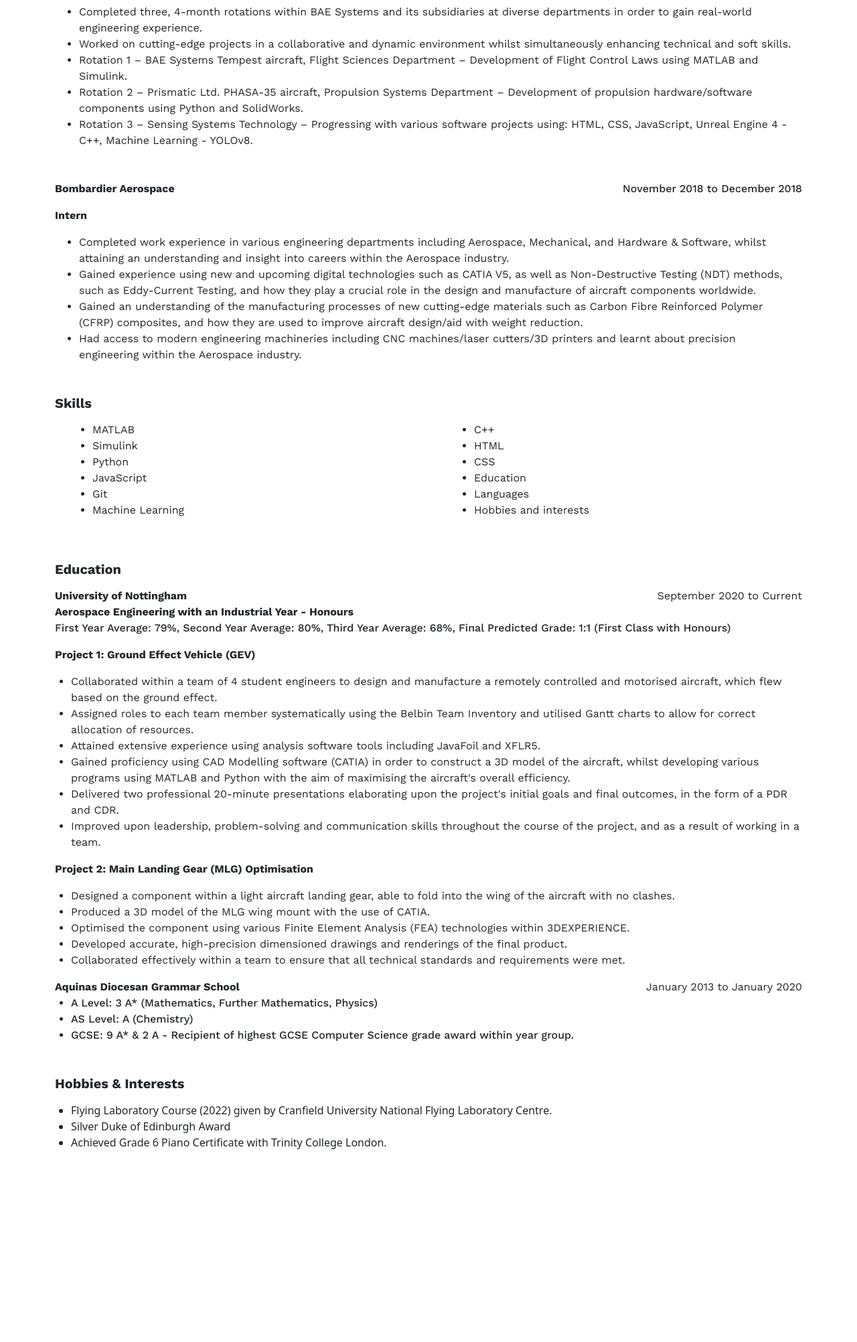
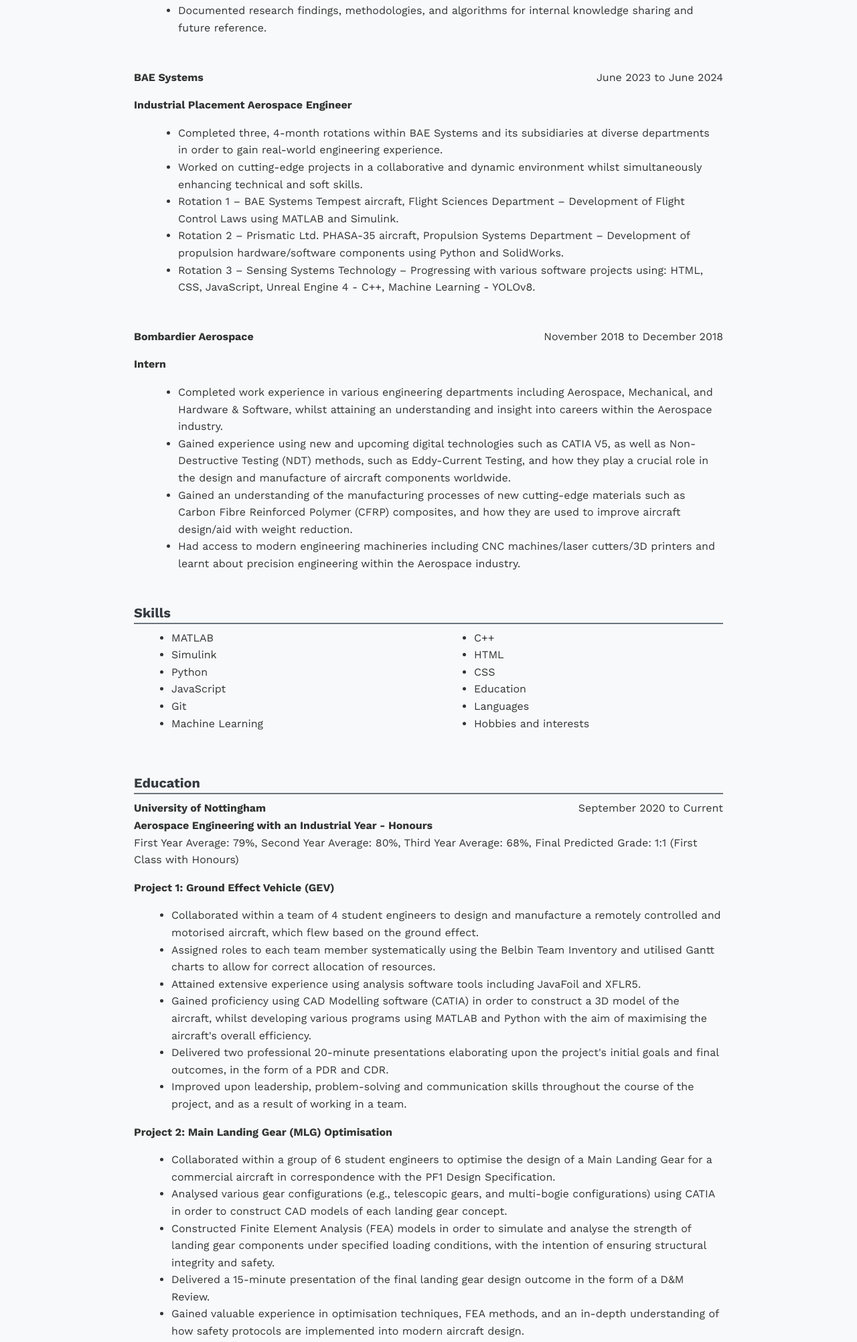
Before and after one commit to sandygeorge0703/sandhra-george-portfolio, a plain HTML site: page cv.html in a window 1280 px wide. Shown: the part 716-2720 px from the top of the page at 67% size. Before the commit the page ends 2450 px from the top, so only its background shows below. Drawn offline with nearby package versions, Linux system fonts and the light colour scheme.

Commit message:
CV updates.

```diff
--- /dev/null
+++ b/css/stylecv.css
@@ -0,0 +1,41 @@
+/* General styles */
+body {
+  font-family: 'Work Sans', sans-serif;
+  color: #333;
+  line-height: 1.6;
+  background-color: #f8f9fa;
+}
+
+.container {
+  max-width: 900px;
+  padding-left: 10px;
+  padding-right: 10px;
+  margin: 0 auto;
+}
+
+.section-title {
+  color: #343a40;
+  border-bottom: 2px solid #6c757d;
+  padding-bottom: 0.2rem;
+}
+
+ul {
+  list-style-type: disc;
+  margin-left: 1.5rem;
+  margin-bottom: 1rem;
+}
+
+h2,
+h3 {
+  color: #212529;
+}
+
+p {
+  margin-bottom: 1rem;
+}
+
+footer {
+  margin-top: 5rem;
+  padding: 2rem 0;
+  background-color: #f8f9fa;
+}
--- a/cv.html
+++ b/cv.html
@@ -13,64 +13,66 @@
     <link rel="preconnect" href="https://fonts.googleapis.com" />
     <link rel="preconnect" href="https://fonts.gstatic.com" crossorigin />
     <link
-      href="https://fonts.googleapis.com/css2?family=Caveat:wght@400..700&family=Libre+Baskerville:ital,wght@0,400;0,700;1,400&family=Open+Sans:ital,wght@0,300..800;1,300..800&family=Work+Sans:ital,wght@0,100..900;1,100..900&display=swap"
+      href="https://fonts.googleapis.com/css2?family=Work+Sans:wght@100..900&display=swap"
       rel="stylesheet"
     />
-    <link rel="stylesheet" href="./css/style.css" />
+    <link rel="stylesheet" href="./css/stylecv.css" />
   </head>
   <body>
-    <h2 class="pb-2 text-center work-sans-bold fs-1 mt-3 fw-bold">
-      Sandhra George
-    </h2>
-    <hr class="my-2" />
-    <hr class="my-2" />
-    <p class="pb-2 text-center work-sans-bold">sandhrageorge96@gmail.com</p>
+    <div class="container mt-4">
+      <h2 class="pb-2 text-center fw-bold fs-1 mt-3">Sandhra George</h2>
+      <hr class="my-2" />
+      <hr class="my-2" />
+      <p class="pb-2 text-center fw-bold">sandhrageorge96@gmail.com</p>
+    </div>
 
     <!-- Summary Section -->
     <div class="container mt-3">
-      <h3 class="pb-2 work-sans-bold fs-5 fw-bold">Summary</h3>
-      <p class="work-sans-light">
-        I am a 4th year undergraduate student studying Aerospace Engineering at
-        the University of Nottingham seeking a position at ESA Academy's 2024
-        Robotics Workshop. I am determined, driven, and highly motivated, and I
-        aspire to be able to contribute towards and lead revolutionary advances
-        in Robotics throughout this workshop.
+      <h3 class="section-title fs-5 fw-bold">Summary</h3>
+      <p>
+        Lorem Ipsum is simply dummy text of the printing and typesetting
+        industry. Lorem Ipsum has been the industry's standard dummy text ever
+        since the 1500s, when an unknown printer took a galley of type and
+        scrambled it to make a type specimen book. It has survived not only five
+        centuries, but also the leap into electronic typesetting, remaining
+        essentially unchanged. It was popularised in the 1960s with the release
+        of Letraset sheets containing Lorem Ipsum passages, and more recently
+        with desktop publishing software like Aldus PageMaker including versions
+        of Lorem Ipsum.
       </p>
     </div>
 
     <!-- Experience Section -->
     <div class="container mt-5">
-      <h3 class="pb-2 work-sans-bold fs-5 fw-bold">Experience</h3>
+      <h3 class="section-title fs-5 fw-bold">Experience</h3>
 
       <!-- Geospatial Ventures Ltd -->
       <div class="d-flex justify-content-between align-items-center mb-3">
-        <p class="work-sans-light fw-bold mb-0">Geospatial Ventures Ltd</p>
-        <p class="work-sans-light mb-0">June 2024 to August 2024</p>
+        <p class="fw-bold mb-0">Geospatial Ventures Ltd</p>
+        <p class="mb-0">June 2024 to August 2024</p>
       </div>
-      <p class="work-sans-bold fw-bold">
-        Artificial Intelligence & Machine Learning Engineer
-      </p>
-      <div class="container work-sans-bold">
-        <ul class="list-unstyled">
-          <li style="list-style-type: disc">
+      <p class="fw-bold">Artificial Intelligence & Machine Learning Engineer</p>
+      <div class="container">
+        <ul>
+          <li>
             Contributed to the design and implementation of AI and ML algorithms
             for analyzing and interpreting structural health and environmental
             data.
           </li>
-          <li style="list-style-type: disc">
+          <li>
             Developed and optimized predictive models for detecting anomalies,
             assessing risks, and predicting potential failures in structures and
             environmental systems.
           </li>
-          <li style="list-style-type: disc">
+          <li>
             Assisted in collecting and processing RTK GNSS, IMU, INSAR, and
             other relevant data from monitoring sites.
           </li>
-          <li style="list-style-type: disc">
+          <li>
             Conducted experiments, analyzing results, and providing insights to
             improve the performance and accuracy of monitoring systems.
           </li>
-          <li style="list-style-type: disc">
+          <li>
             Documented research findings, methodologies, and algorithms for
             internal knowledge sharing and future reference.
           </li>
@@ -79,35 +81,33 @@
 
       <!-- BAE Systems -->
       <div class="d-flex justify-content-between align-items-center mb-3 mt-5">
-        <p class="work-sans-light fw-bold mb-0">BAE Systems</p>
-        <p class="work-sans-light mb-0">June 2023 to June 2024</p>
+        <p class="fw-bold mb-0">BAE Systems</p>
+        <p class="mb-0">June 2023 to June 2024</p>
       </div>
-      <p class="work-sans-bold fw-bold">
-        Industrial Placement Aerospace Engineer
-      </p>
-      <div class="container work-sans-bold">
-        <ul class="list-unstyled">
-          <li style="list-style-type: disc">
+      <p class="fw-bold">Industrial Placement Aerospace Engineer</p>
+      <div class="container">
+        <ul>
+          <li>
             Completed three, 4-month rotations within BAE Systems and its
             subsidiaries at diverse departments in order to gain real-world
             engineering experience.
           </li>
-          <li style="list-style-type: disc">
+          <li>
             Worked on cutting-edge projects in a collaborative and dynamic
             environment whilst simultaneously enhancing technical and soft
             skills.
           </li>
-          <li style="list-style-type: disc">
+          <li>
             Rotation 1 – BAE Systems Tempest aircraft, Flight Sciences
             Department – Development of Flight Control Laws using MATLAB and
             Simulink.
           </li>
-          <li style="list-style-type: disc">
+          <li>
             Rotation 2 – Prismatic Ltd. PHASA-35 aircraft, Propulsion Systems
             Department – Development of propulsion hardware/software components
             using Python and SolidWorks.
           </li>
-          <li style="list-style-type: disc">
+          <li>
             Rotation 3 – Sensing Systems Technology – Progressing with various
             software projects using: HTML, CSS, JavaScript, Unreal Engine 4 -
             C++, Machine Learning - YOLOv8.
@@ -117,31 +117,31 @@
 
       <!-- Bombardier Aerospace -->
       <div class="d-flex justify-content-between align-items-center mb-3 mt-5">
-        <p class="work-sans-light fw-bold mb-0">Bombardier Aerospace</p>
-        <p class="work-sans-light mb-0">November 2018 to December 2018</p>
+        <p class="fw-bold mb-0">Bombardier Aerospace</p>
+        <p class="mb-0">November 2018 to December 2018</p>
       </div>
-      <p class="work-sans-bold fw-bold">Intern</p>
-      <div class="container work-sans-bold">
-        <ul class="list-unstyled">
-          <li style="list-style-type: disc">
+      <p class="fw-bold">Intern</p>
+      <div class="container">
+        <ul>
+          <li>
             Completed work experience in various engineering departments
             including Aerospace, Mechanical, and Hardware & Software, whilst
             attaining an understanding and insight into careers within the
             Aerospace industry.
           </li>
-          <li style="list-style-type: disc">
+          <li>
             Gained experience using new and upcoming digital technologies such
             as CATIA V5, as well as Non-Destructive Testing (NDT) methods, such
             as Eddy-Current Testing, and how they play a crucial role in the
             design and manufacture of aircraft components worldwide.
           </li>
-          <li style="list-style-type: disc">
+          <li>
             Gained an understanding of the manufacturing processes of new
             cutting-edge materials such as Carbon Fibre Reinforced Polymer
             (CFRP) composites, and how they are used to improve aircraft
             design/aid with weight reduction.
           </li>
-          <li style="list-style-type: disc">
+          <li>
             Had access to modern engineering machineries including CNC
             machines/laser cutters/3D printers and learnt about precision
             engineering within the Aerospace industry.
@@ -151,8 +151,8 @@
     </div>
 
     <!-- Skills Section -->
-    <div class="container mt-5 work-sans-bold">
-      <h3 class="pb-2 work-sans-bold fs-5 fw-bold">Skills</h3>
+    <div class="container mt-5">
+      <h3 class="section-title fs-5 fw-bold">Skills</h3>
       <div class="row">
         <div class="col-md-6">
           <ul>
@@ -178,27 +178,22 @@
     </div>
 
     <!-- Education Section -->
-    <div class="container mt-5 work-sans-bold">
-      <h3 class="pb-2 fs-5 fw-bold">Education</h3>
+    <div class="container mt-5">
+      <h3 class="section-title fs-5 fw-bold">Education</h3>
 
       <!-- University of Nottingham -->
-      <div class="d-flex justify-content-between work-sans-bold">
-        <p class="work-sans-bold fw-bold mb-0">University of Nottingham</p>
-        <p class="work-sans-bold mb-0 text-end">September 2020 to Current</p>
+      <div class="d-flex justify-content-between">
+        <p class="fw-bold mb-0">University of Nottingham</p>
+        <p class="mb-0 text-end">September 2020 to Current</p>
       </div>
-      <p class="work-sans-light">
+      <p>
         <strong>Aerospace Engineering with an Industrial Year - Honours</strong
         ><br />
         First Year Average: 79%, Second Year Average: 80%, Third Year Average:
         68%, Final Predicted Grade: 1:1 (First Class with Honours)
       </p>
-      <p class="work-sans-light fw-bold">
-        Project 1: Ground Effect Vehicle (GEV)
-      </p>
-      <ul
-        class="list-unstyled"
-        style="list-style-type: disc; margin-left: 1.5em"
-      >
+      <p class="fw-bold">Project 1: Ground Effect Vehicle (GEV)</p>
+      <ul>
         <li>
           Collaborated within a team of 4 student engineers to design and
           manufacture a remotely controlled and motorised aircraft, which flew
@@ -230,75 +225,75 @@
           team.
         </li>
       </ul>
-      <p class="work-sans-light fw-bold">
-        Project 2: Main Landing Gear (MLG) Optimisation
-      </p>
-      <ul
-        class="list-unstyled"
-        style="list-style-type: disc; margin-left: 1.5em"
-      >
+      <p class="fw-bold">Project 2: Main Landing Gear (MLG) Optimisation</p>
+      <ul>
         <li>
-          Designed a component within a light aircraft landing gear, able to
-          fold into the wing of the aircraft with no clashes.
+          Collaborated within a group of 6 student engineers to optimise the
+          design of a Main Landing Gear for a commercial aircraft in
+          correspondence with the PF1 Design Specification.
         </li>
         <li>
-          Produced a 3D model of the MLG wing mount with the use of CATIA.
+          Analysed various gear configurations (e.g., telescopic gears, and
+          multi-bogie configurations) using CATIA in order to construct CAD
+          models of each landing gear concept.
         </li>
         <li>
-          Optimised the component using various Finite Element Analysis (FEA)
-          technologies within 3DEXPERIENCE.
+          Constructed Finite Element Analysis (FEA) models in order to simulate
+          and analyse the strength of landing gear components under specified
+          loading conditions, with the intention of ensuring structural
+          integrity and safety.
         </li>
         <li>
-          Developed accurate, high-precision dimensioned drawings and renderings
-          of the final product.
+          Delivered a 15-minute presentation of the final landing gear design
+          outcome in the form of a D&M Review.
         </li>
         <li>
-          Collaborated effectively within a team to ensure that all technical
-          standards and requirements were met.
-        </li>
-      </ul>
-
-      <!-- Aquinas Diocesan Grammar School -->
-      <div class="d-flex justify-content-between mt-2 work-sans-bold">
-        <p class="work-sans-bold fw-bold mb-0">
-          Aquinas Diocesan Grammar School
-        </p>
-        <p class="work-sans-bold mb-0 text-end">January 2013 to January 2020</p>
-      </div>
-
-      <ul
-        class="list-unstyled work-sans-light"
-        style="list-style-type: disc; margin-left: 1.5em"
-      >
-        <li>A Level: 3 A* (Mathematics, Further Mathematics, Physics)</li>
-        <li>AS Level: A (Chemistry)</li>
-        <li>
-          GCSE: 9 A* & 2 A - Recipient of highest GCSE Computer Science grade
-          award within year group.
+          Gained valuable experience in optimisation techniques, FEA methods,
+          and an in-depth understanding of how safety protocols are implemented
+          into modern aircraft design.
         </li>
       </ul>
     </div>
 
-    <!-- Hobbies & Interests Section -->
+    <!-- Languages Section -->
     <div class="container mt-5">
-      <h3 class="pb-2 work-sans-bold fs-5 fw-bold">Hobbies & Interests</h3>
-      <ul
-        class="list-unstyled"
-        style="list-style-type: disc; margin-left: 1.5em"
-      >
-        <li>
-          Flying Laboratory Course (2022) given by Cranfield University National
-          Flying Laboratory Centre.
-        </li>
-        <li>Silver Duke of Edinburgh Award</li>
-        <li>Achieved Grade 6 Piano Certificate with Trinity College London.</li>
-      </ul>
+      <h3 class="section-title fs-5 fw-bold">Languages</h3>
+      <p>
+        <strong>English:</strong> Fluent<br />
+        <strong>Hindi:</strong> Intermediate<br />
+        <strong>Malayalam:</strong> Intermediate<br />
+        <strong>Spanish:</strong> Beginner
+      </p>
     </div>
 
-    <script
-      src="https://cdn.jsdelivr.net/npm/bootstrap@5.3.3/dist/js/bootstrap.bundle.min.js"
-      integrity="sha384-YvpcrYf0tY3lHB60NNkmXc5s9fDVZLESaAA55NDzOxhy9GkcIdslK1eN7N6jIeHz"
-      crossorigin="anonymous"
-    ></script>
+    <!-- Hobbies and Interests Section -->
+    <div class="container mt-5">
+      <h3 class="section-title fs-5 fw-bold">Hobbies and Interests</h3>
+      <p>
+        Lorem Ipsum is simply dummy text of the printing and typesetting
+        industry. Lorem Ipsum has been the industry's standard dummy text ever
+        since the 1500s, when an unknown printer took a galley of type and
+        scrambled it to make a type specimen book. It has survived not only five
+        centuries, but also the leap into electronic typesetting, remaining
+        essentially unchanged. It was popularised in the 1960s with the release
+        of Letraset sheets containing Lorem Ipsum passages, and more recently
+        with desktop publishing software like Aldus PageMaker including versions
+        of Lorem Ipsum.
+      </p>
+      <p>
+        Lorem Ipsum is simply dummy text of the printing and typesetting
+        industry. Lorem Ipsum has been the industry's standard dummy text ever
+        since the 1500s, when an unknown printer took a galley of type and
+        scrambled it to make a type specimen book. It has survived not only five
+        centuries, but also the leap into electronic typesetting, remaining
+        essentially unchanged. It was popularised in the 1960s with the release
+        of Letraset sheets containing Lorem Ipsum passages, and more recently
+        with desktop publishing software like Aldus PageMaker including versions
+        of Lorem Ipsum.
+      </p>
+    </div>
+    <footer class="text-center mt-5">
+      <p class="fw-bold fs-6">&copy; 2024 Sandhra George</p>
+    </footer>
   </body>
 </html>
```
Also changed, not shown: index.html (+1 -1 lines), css/style.css (line endings or trailing spaces).
